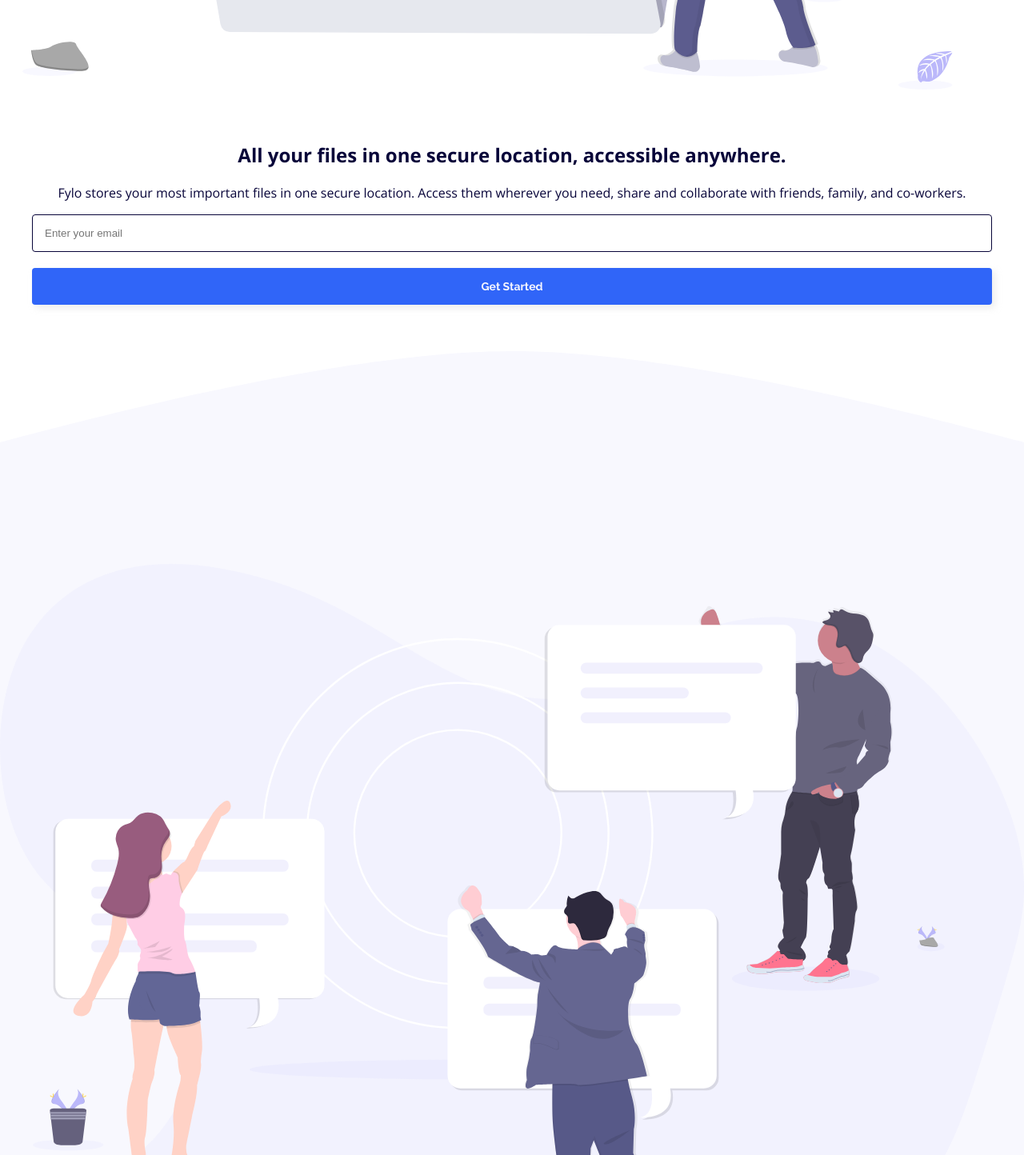
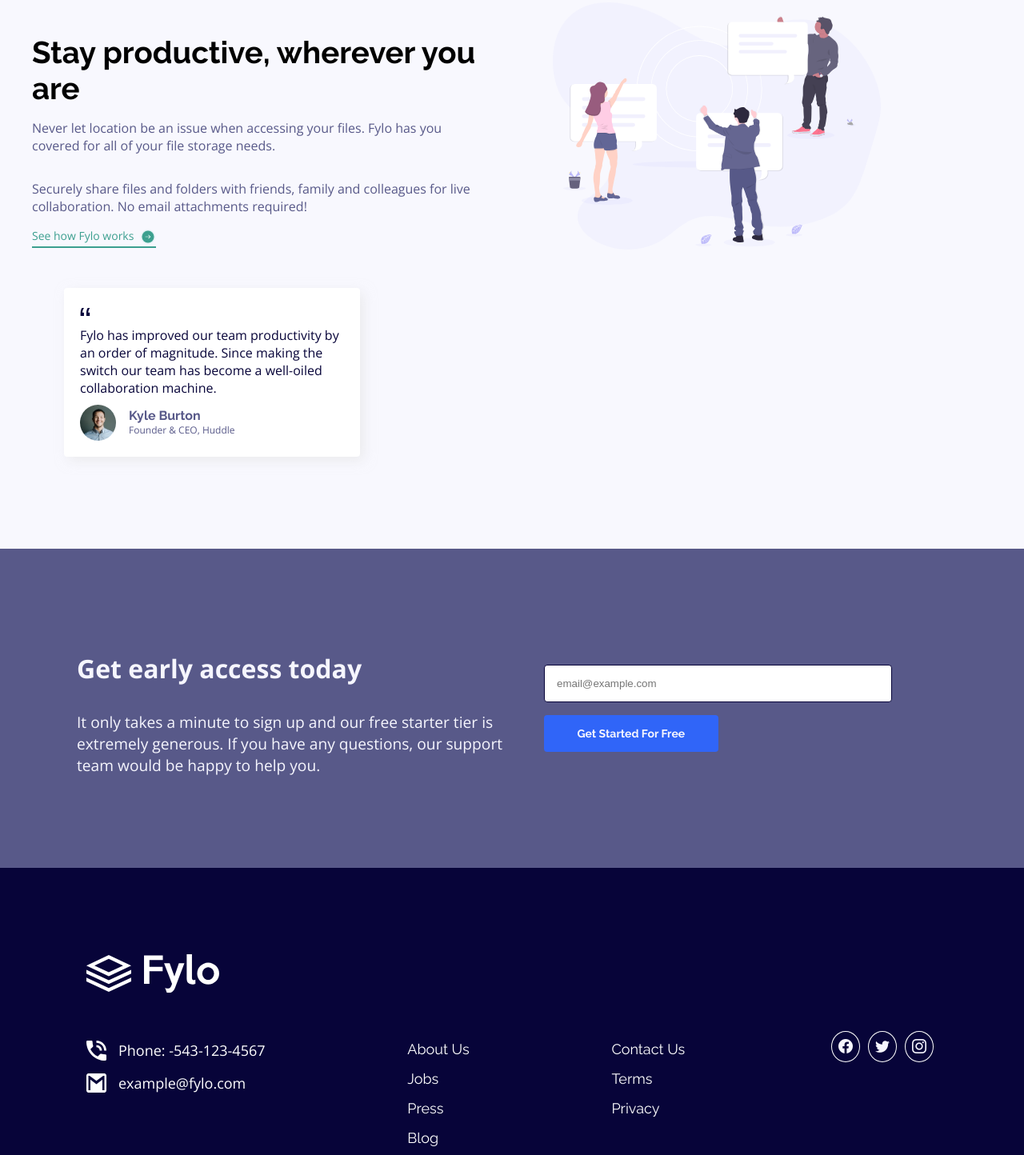
Before and after one commit to weldu0/Frontend-Mentor-Challenges-Collection, a plain HTML site: page fylo-landing-page-with-two-column-layout-master/index.html in a window 1280 px wide. Shown: the part 1001-2445 px from the top of the page at 80% size. Drawn offline with nearby package versions, Linux system fonts and the light colour scheme.

Commit message:
challenge completed

```diff
--- a/fylo-landing-page-with-two-column-layout-master/index.html
+++ b/fylo-landing-page-with-two-column-layout-master/index.html
@@ -34,31 +34,39 @@
       <img src="./images/illustration-1.svg" alt="">
     </div>
     <div class="secure">
-      <h1>All your files in one secure location, accessible anywhere.</h1>
+      <div>
+        <h1 class="heading">All your files in one secure location, accessible anywhere.</h1>
         <p>
           Fylo stores your most important files in one secure location.
           Access them wherever you need, share and collaborate with friends,
           family, and co-workers.
         </p>
+      </div>
       <form class="get-started" method="post" >
+        <div class="input">
           <input id="get-started-email" type="email"  placeholder="Enter your email" required>
           <span class="error-message"></span>
+        </div>
+        <div>
           <button type="submit">Get Started</button>
+        </div>
       </form>
     </div>
   </section>
 
   <section id="stay-productive">
-    <div>
-      <picture>
+    <picture class="shape">
       <source srcset="./images/bg-curve-mobile.svg" media="(min-width: 600px)">
       <source srcset="./images/bg-curve-desktop.svg" media="(max-width: 601px)">
-        <img style="background-color: white;" src="./images/bg-curve-mobile.svg" alt="Curved background shape">
+      <img class="shape" aria-hidden="true" style="background-color: white;" src="./images/bg-curve-mobile.svg" alt="Curved background shape">
     </picture>
+
+    <div class="illustration-2">
       <img src="./images/illustration-2.svg" alt="">
     </div>
+
     <div class="how-productive">
-      <h2>Stay productive, wherever you are</h2>
+      <h2 class="sub-heading">Stay productive, wherever you are</h2>
       <p>
         Never let location be an issue when accessing your files. Fylo has you
         covered for all of your file storage needs.
@@ -68,7 +76,6 @@
         live collaboration. No email attachments required!
       </p>
       <a href="">See how Fylo works</a>
-    </div>
 
       <div class="testimonial">
         <q>
@@ -83,10 +90,13 @@
           </div>
         </div>
       </div>
+    </div>
+
+
   </section>
 
   <section id="join">
-      <div class="join">
+      <div>
         <h3>Get early access today</h3>
         <p>It only takes a minute to sign up and our free starter tier is extremely generous.
           If you have any questions, our support team would be happy to help you.</p>
@@ -102,7 +112,6 @@
 
 
 
-</div>
 <footer class="footer">
   <div class="contact">
     <!-- Phone: +1-543-123-4567 -->
@@ -125,16 +134,13 @@
     <a href="">Blog</a>
   </nav>
 
-  <div class="legal">
-    <nav>
+    <nav class="legal-nav">
       <a href="">Contact Us</a>
       <a href="">Terms</a>
       <a href="">Privacy</a>
     </nav>
-  </div>
 
-  <div class="soical-nav">
-    <nav>
+    <nav class="soical-nav">
       <a href="">
         <i class="bi bi-facebook"></i>
       </a>
@@ -145,7 +151,6 @@
         <i class="bi bi-instagram"></i>
       </a>
     </nav>
-  </div>
 </footer>
 
 <script>
--- a/fylo-landing-page-with-two-column-layout-master/main.css
+++ b/fylo-landing-page-with-two-column-layout-master/main.css
@@ -15,8 +15,11 @@ body {
   margin: 0;
 }
 
-/* header */
 header, nav, button {
+  font-family: Raleway;
+}
+
+h1, h2 {
   font-family: Raleway;
 }
 
@@ -30,7 +33,7 @@ header {
 }
 
 .brand img {
-  width: 105px;
+  /* width: 105px; */
 }
 
 .header-nav a {
@@ -45,7 +48,6 @@ header {
 }
 
 
-/* main */
 .container {
   display: flex;
   flex-direction: column;
@@ -55,7 +57,7 @@ header {
 }
 
 img {
-  width: 100%;
+  width: 80%;
 }
 
 #stay-productive {
@@ -103,6 +105,7 @@ button {
   font-weight: 700;
   font-size: 700;
   font-size: 14px;
+  cursor: pointer;
 }
 
 input {
@@ -165,7 +168,6 @@ input {
 .testimonial q{
   padding: 10px 0;
   color: var(--very-dark-blue);
-  /* font-weight: 400; */
 }
 .testimonial q::before {
   content: url(images/icon-quotes.svg);
@@ -207,11 +209,12 @@ input {
   margin: 0;
   padding: 0px;
 }
-.about .intitle :first-child{
+.about .intitle :first-child {
+
   font-family: Raleway;
-
   font-size: 16px;
   font-weight: bolder;
+  color: red;
 }
 .about .intitle :last-child{
   font-size: 12px;
@@ -243,6 +246,13 @@ input {
   margin: 40px;
 
 }
+
+.go-join input:user-invalid + span.error-messagex::before{
+  content: 'Please check your email';
+  color: hsl(240, 75%, 98%);
+}
+
+
 .footer {
   display: flex;
   flex-direction: column;
@@ -266,7 +276,7 @@ footer img {
 
 .contact,
 .footer-nav,
-.legal nav {
+.legal-nav {
   display: flex;
   flex-direction: column;
   margin-bottom: 40px;
@@ -275,11 +285,15 @@ footer img {
 }
 .contact a,
 .footer-nav a,
-.legal nav a {
+.legal-nav a {
   padding: 8px 0;
   display: flex;
 }
-
+.contact a:hover,
+.footer-nav a:hover,
+.legal-nav a:hover{
+  color: var(--bright-blue)
+}
 
 .contact .brand {
   margin-bottom: 30px
@@ -296,6 +310,151 @@ footer img {
   align-items: center
 }
 
-.soical-nav a:nth-child(1):hover {
-  border: red;
+
+.soical-nav a {
+  padding: 5px;
 }
+
+.soical-nav a i {
+  color: var(--light-grayish-blue);
+  border: solid 1px white;
+  padding: 8px;
+  height: 10px;
+  border-radius: 50%;
+}
+
+.soical-nav a i:hover {
+  color: var(--bright-blue);
+  border-color: var(--bright-blue);
+
+}
+
+@media only screen and (min-width: 56.25em) {
+  #anywhere,
+  #stay-productive {
+    display: flex;
+    flex-direction: row-reverse;
+  }
+
+  #anywhere {
+    margin-bottom: 180px;
+    align-items: center;
+    text-align: start;
+  }
+
+  .secure {
+    width: 700px;
+  }
+
+
+  .secure .heading {
+    font-size: 2rem;
+    align-items: start;
+  }
+
+  .get-started {
+    display: flex;
+
+    flex-direction: row;
+    gap: 10px;
+
+  }
+  .get-started input {
+    width: 250px;
+
+  }
+  .get-started button {
+    padding-right: 50px;
+    padding-left: 50px;
+
+  }
+  .get-started .input {
+    display: flex;
+    flex-direction: column
+
+  }
+
+
+  #stay-productive {
+    display: grid;
+    grid-template-columns: 1fr 1fr;
+
+  }
+  .how-productive {
+    grid-row: 2;
+  }
+  .illustration-2 {
+    grid-row: 2;
+    grid-column: 2;
+  }
+  .shape {
+    grid-column: 1 / 3;
+    grid-row: 1;
+    width: 100%;
+  }
+  #stay-productive img {
+    margin-bottom:0;
+}
+
+.illustration-2 {
+  width: 80%;
+}
+
+.how-productive {
+  display: flex;
+  flex-direction: column;
+  align-items: start;
+}
+
+
+.sub-heading {
+  font-size: 2.4rem !important;
+  text-align: start;
+  margin: 0;
+}
+.testimonial {
+  max-width : 330px;
+}
+
+#join {
+  display: grid;
+  grid-template-columns: 1fr 1fr;
+  text-align: start;
+  padding: 6em;
+}
+
+#join h3 {
+  font-size: 2em;
+}
+#join p {
+  font-size: 1.2em;
+}
+
+.go-join button{
+  width: 50%;
+  margin-top: 8px;
+}
+.footer {
+  display: flex;
+  flex-direction: row;
+  justify-content:space-between;
+  align-items:flex-start;
+  padding: 6em;
+}
+
+.footer-nav,
+.legal-nav,
+.soical-nav {
+  padding-top: 100px;
+}
+
+}
+
+
+
+.get-started div{
+  display: flex;
+  justify-content: start;
+  flex-direction: column;
+
+}
```
Lines whose indentation alone changed are shown as unchanged.
